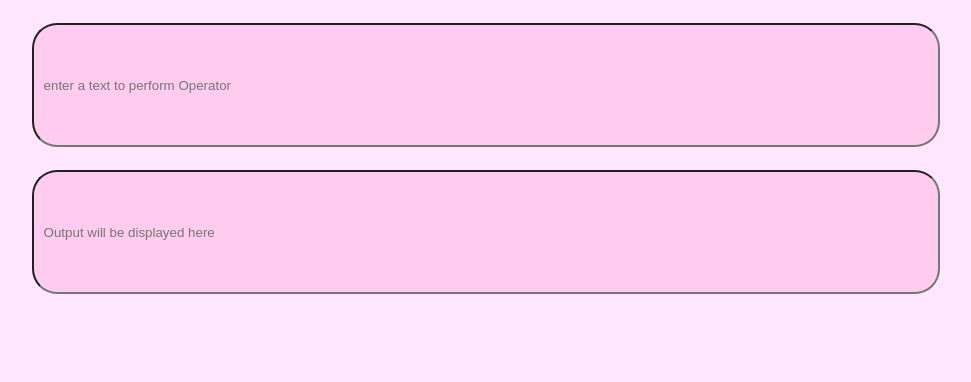
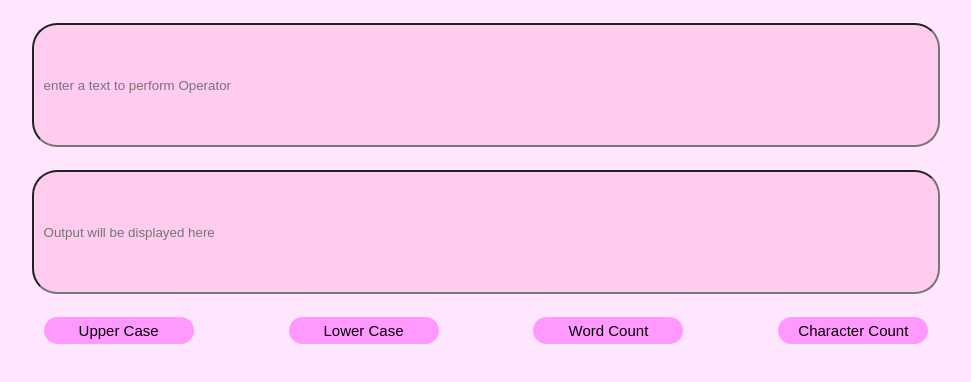
Before and after one commit to DipaliDhonnar/text-operation, a plain HTML site: page index.html in a window 1280 px wide. Shown: the whole page, without its empty margins (154-1125 px from the left). Drawn offline with Linux system fonts and the light colour scheme.

Commit message:
btn_container add

```diff
--- a/index.html
+++ b/index.html
@@ -62,5 +62,12 @@
     id="output"
     class="text"
     placeholder="Output will be displayed here"/>
+    <div class="btn_Container">
+      <button type="button" class="button" onclick="StringText('uppercase')">Upper Case</button>
+      <button type="button" class="button" onclick="StringText('lowercase')"> Lower Case</button>
+      <button type="button" class="button" onclick="StringText('wordcount')"> Word Count</button>
+      <button type="button" class="button"  onclick="StringText('charactercount')"> Character Count</button>
+     </div>
+
 </body>
 </html>
```
